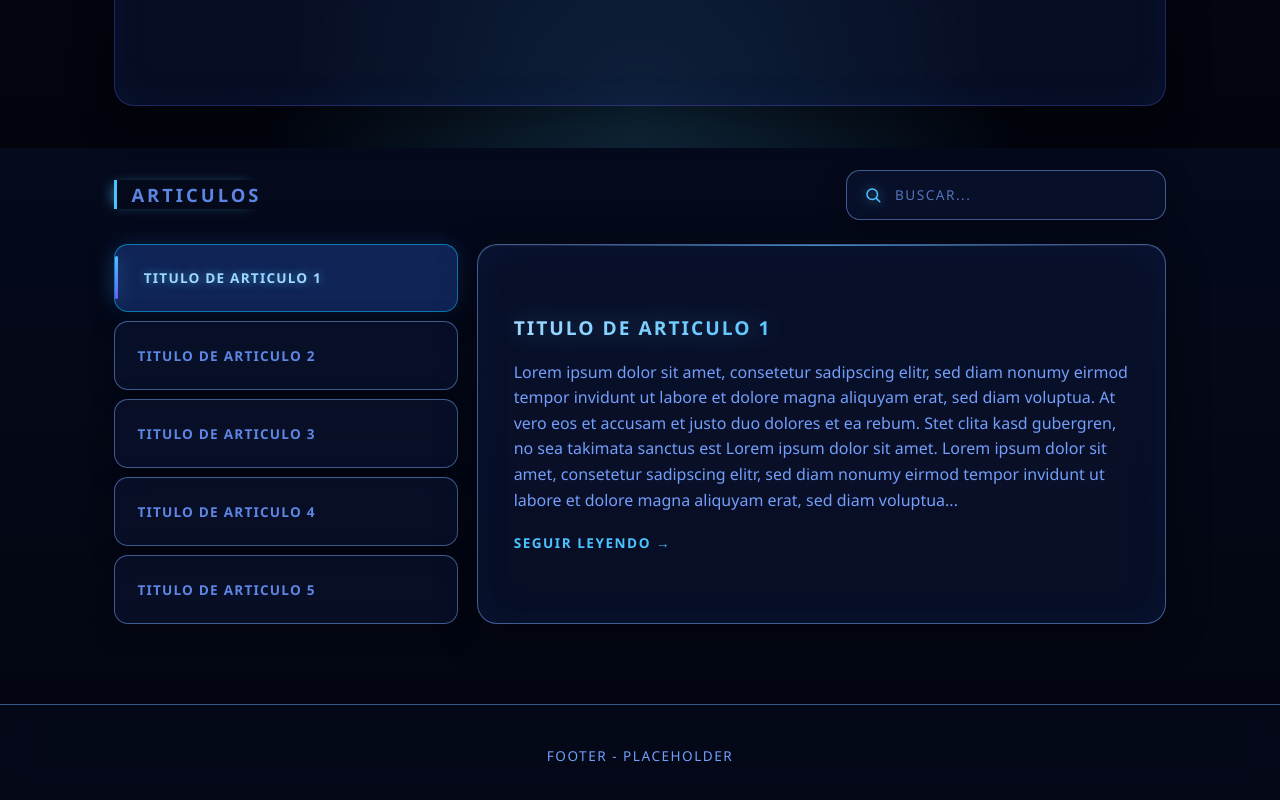
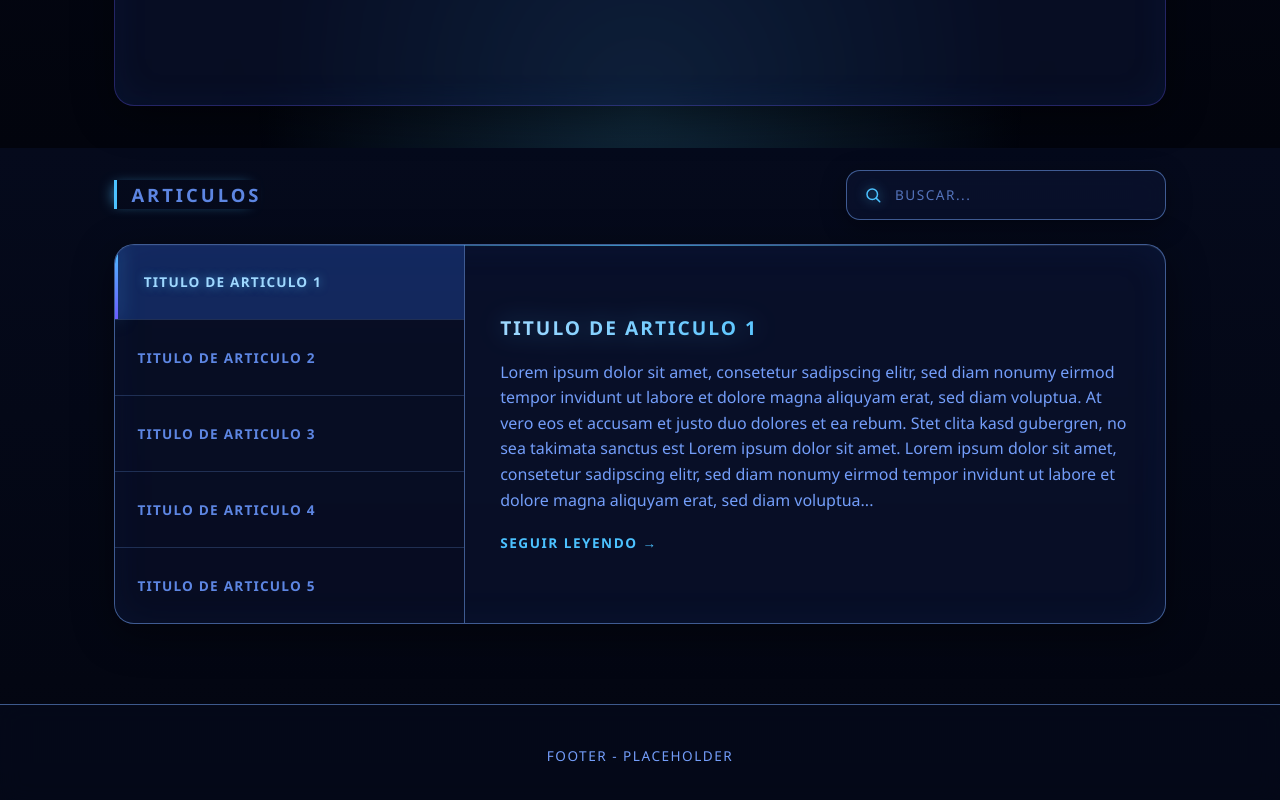
Before and after one commit to ElisOre/Flame-in-FreeFall---NASA-Challenge, a website built with webpack: page index.html in a window 1280 px wide. Shown: the part 652-1452 px from the top of the page. Built offline with nearby package versions, Linux system fonts and the light colour scheme.

Commit message:
style: article layout improvement

```diff
--- a/css/styles.css
+++ b/css/styles.css
@@ -1,4 +1,3 @@
-
 :root {
   /* Fondos */
   --bg-main: #02040d;
@@ -126,7 +125,7 @@ body::before {
   transition: color 0.3s ease, background 0.3s ease, text-shadow 0.3s ease;
 }
 
-/* barrita de carga del submenu generado con IA*/
+/* barra de carga del submenu generado con IA*/
 .dropbtn::after {
   content: "";
   position: absolute;
@@ -283,7 +282,7 @@ body::before {
 
 /* ARTICULOS */
 .articles-section {
-  max-width: 1100px;              /* mismo ancho que hero y dashboard */
+  max-width: 1100px;        /* igual de ancho que el box del dashboard */
   margin: 4rem auto;
   padding: 0 1.5rem;
 }
@@ -371,29 +370,70 @@ body::before {
   color: var(--text-highlight);
 }
 
-/* layout 1/3 y 2/3 */
+/* Box principal de articulos, Layout 1/3 - 2/3, sin espacios*/
 .articles-layout {
+  position: relative;
   display: grid;
   grid-template-columns: 1fr 2fr;
-  gap: 1.2rem;
+  gap: 0;
   min-height: 380px;
+  background: var(--glass);
+  backdrop-filter: blur(14px);
+  -webkit-backdrop-filter: blur(14px);
+  border: 1px solid var(--border-box);
+  border-radius: 20px;
+  box-shadow:
+    0 10px 40px rgba(0, 0, 0, 0.45),
+    inset 0 1px 0 rgba(255, 255, 255, 0.07),
+    inset 0 0 40px rgba(47, 123, 255, 0.06);
+  overflow: hidden;
+  transition: border-color 0.4s ease, box-shadow 0.4s ease;
+}
+
+.articles-layout:hover {
+  border-color: var(--border-highlight);
+  box-shadow:
+    0 10px 40px rgba(0, 0, 0, 0.45),
+    0 0 30px rgba(47, 123, 255, 0.25),
+    inset 0 1px 0 rgba(255, 255, 255, 0.1),
+    inset 0 0 40px rgba(47, 123, 255, 0.1);
+}
+
+/* reflejo de luz en el borde superior */
+.articles-layout::before {
+  content: "";
+  position: absolute;
+  top: 0;
+  left: 10%;
+  right: 10%;
+  height: 1px;
+  background: linear-gradient(90deg, transparent, var(--blue-2), transparent);
+  opacity: 0.7;
+  pointer-events: none;
 }
 
 .articles-layout.hidden {
   display: none;
 }
 
-/* IZQUIERDA: lista de titulos */
+/* Izquierda: lista de titulos */
 .articles-list {
   display: flex;
   flex-direction: column;
-  gap: 0.6rem;
+  gap: 0;
   list-style: none;
+  border-right: 1px solid var(--border-box);            /* Linea entre titulo y articulo */
+  background: rgba(4, 8, 24, 0.25);
 }
 
 .articles-list li {
   flex: 1;
   display: flex;
+  border-bottom: 1px solid rgba(120, 170, 255, 0.22);    /* linea entre titulos */
+}
+
+.articles-list li:last-child {
+  border-bottom: none;
 }
 
 .articles-list li.hidden {
@@ -412,15 +452,11 @@ body::before {
   letter-spacing: 1.2px;
   text-transform: uppercase;
   color: var(--text);
-  background: var(--glass);
-  backdrop-filter: blur(12px);
-  -webkit-backdrop-filter: blur(12px);
-  border: 1px solid var(--border-box);
-  border-radius: var(--radius);
-  box-shadow: 0 6px 24px rgba(0, 0, 0, 0.35);
+  background: transparent;
+  border: none;
+  border-radius: 0;
   cursor: pointer;
-  transition: color 0.3s ease, background 0.3s ease,
-  border-color 0.3s ease, box-shadow 0.3s ease, padding-left 0.3s ease;
+  transition: color 0.3s ease, background 0.3s ease, padding-left 0.3s ease;
 }
 
 /* barrita luminosa a la izquierda, aparece en el item activo */
@@ -428,12 +464,11 @@ body::before {
   content: "";
   position: absolute;
   left: 0;
-  top: 18%;
-  bottom: 18%;
+  top: 0;
+  bottom: 0;
   width: 3px;
   background: linear-gradient(180deg, var(--blue-2), var(--blue-5));
   box-shadow: var(--glow-strong);
-  border-radius: 3px;
   opacity: 0;
   transition: opacity 0.3s ease;
 }
@@ -442,7 +477,6 @@ body::before {
 .article-item:focus-visible {
   color: var(--blue-1);
   background: var(--glass-hover);
-  border-color: var(--border-highlight);
   outline: none;
 }
 
@@ -450,8 +484,6 @@ body::before {
   padding-left: 1.8rem;
   color: var(--blue-1);
   background: var(--glass-hover);
-  border-color: var(--border-highlight);
-  box-shadow: 0 8px 28px rgba(0, 0, 0, 0.4), 0 0 22px rgba(47, 123, 255, 0.22);
   text-shadow: 0 0 10px rgba(76, 194, 255, 0.6);
 }
 
@@ -459,43 +491,10 @@ body::before {
   opacity: 1;
 }
 
-/* DERECHA: vista previa articulo */
+/* Derecha: Vista previa del articulo, 2/3 del box,  */
 .articles-viewer {
-  position: relative;
   display: grid;
   padding: 2rem 2.2rem;
-  background: var(--glass);
-  backdrop-filter: blur(14px);
-  -webkit-backdrop-filter: blur(14px);
-  border: 1px solid var(--border-box);
-  border-radius: 20px;
-  box-shadow:
-    0 10px 40px rgba(0, 0, 0, 0.45),
-    inset 0 1px 0 rgba(255, 255, 255, 0.07),
-    inset 0 0 40px rgba(47, 123, 255, 0.06);
-  overflow: hidden;
-  transition: border-color 0.4s ease, box-shadow 0.4s ease;
-}
-
-.articles-viewer:hover {
-  border-color: var(--border-highlight);
-  box-shadow:
-    0 10px 40px rgba(0, 0, 0, 0.45),
-    0 0 30px rgba(47, 123, 255, 0.25),
-    inset 0 1px 0 rgba(255, 255, 255, 0.1),
-    inset 0 0 40px rgba(47, 123, 255, 0.1);
-}
-
-/* reflejo de luz en el borde superior */
-.articles-viewer::before {
-  content: "";
-  position: absolute;
-  top: 0;
-  left: 10%;
-  right: 10%;
-  height: 1px;
-  background: linear-gradient(90deg, transparent, var(--blue-2), transparent);
-  opacity: 0.7;
 }
 
 .article-panel {
```
